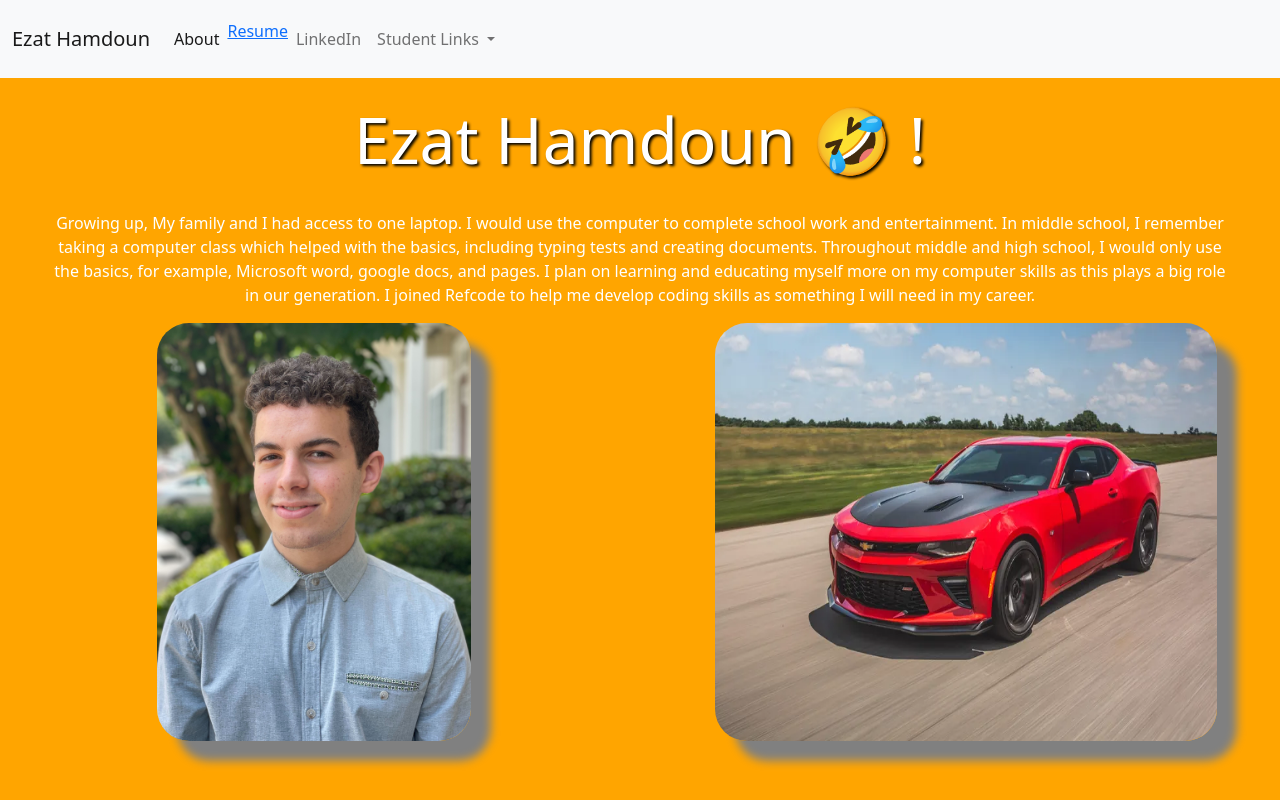
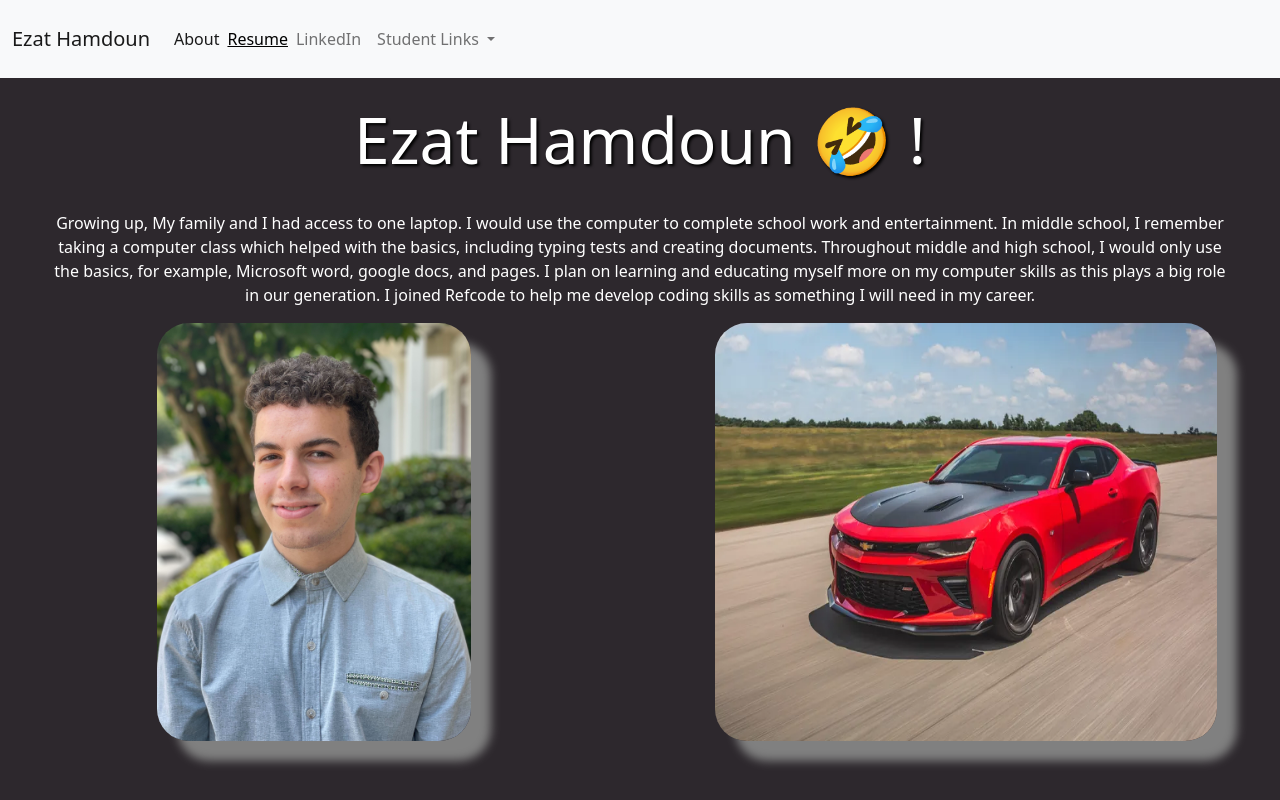
Before and after one commit to EzatHamdoun/My-developer-story, a plain HTML site: page index.html in a window 1280 px wide. Drawn offline with nearby package versions, Linux system fonts and the light colour scheme.

Commit message:
Updated Link

```diff
--- a/index.html
+++ b/index.html
@@ -18,8 +18,8 @@
                   <li class="nav-item">
                     <a class="nav-link active" aria-current="page" href="#">About</a>
                   </li>
-                  <li class="nav-item">
-                    <a href=“https://docs.google.com/document/d/1SG43BareV3EkjKTmUo1agNzOw5ZCcrnHHxmzylC4HbY/edit?usp=sharing”>Resume</a>
+                  <li class="nav-item pt-2 text-dark">
+                    <a class="link" href="https://docs.google.com/document/d/1SG43BareV3EkjKTmUo1agNzOw5ZCcrnHHxmzylC4HbY/edit?usp=sharing">Resume</a>
                   <li class="nav-item">
                     <a class="nav-link" href="https://www.linkedin.com/in/ezathamdoun/">LinkedIn</a>
                   </li>
--- a/style.css
+++ b/style.css
@@ -1,6 +1,6 @@
 body{
     text-align: center;
-    background-color: orange;
+    background-color: rgb(45, 40, 45);
     color: white;
 }
 img{
@@ -13,3 +13,6 @@ img{
 img{
     box-shadow: 20px 20px 10px grey;
 }
+.link{
+    color: black!important;
+}
```
